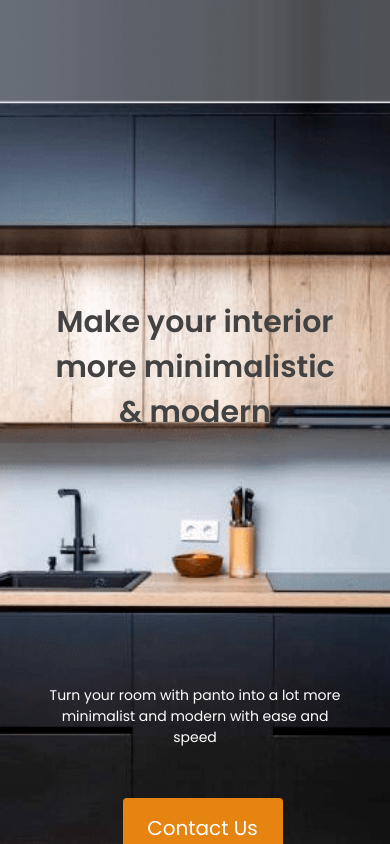
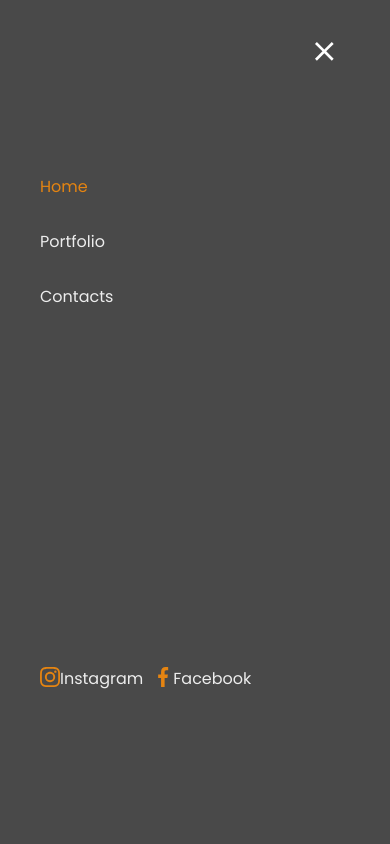
Before and after one commit to IraAkulova/Furniture-for-you, a React (Create React App) app: page / in a window 390 px wide. Both pictures are taken after a click on the button 300 px from the left and 50 px from the top of the page. Shown: the top 844 px of the page. Built offline with nearby package versions, Linux system fonts and the light colour scheme.

Commit message:
added styles to mobile menu

```diff
--- a/src/components/mobileMenu/MobileMenu.jsx
+++ b/src/components/mobileMenu/MobileMenu.jsx
@@ -1,12 +1,16 @@
 import { NavLink } from "react-router-dom";
 import css from "./MobileMenu.module.css"
 
-const MobileMenu = ({ toggleMenu }) => {
+const MobileMenu = ({ openMenuBtn }) => {
 
   return (
     <>
       <div className={css.menuContainer}>
-        <button type="button" onClick={toggleMenu}>
+        <button
+          type="button"
+          onClick={openMenuBtn}
+          className={css.closeMenuBtn}
+        >
           <svg width="40" height="40" aria-label="Перемикач мобільного меню">
             <use
               className={css.iconCross}
@@ -14,10 +18,13 @@ const MobileMenu = ({ toggleMenu }) => {
             ></use>
           </svg>
         </button>
-        <NavLink to="/">Home</NavLink>
-        <NavLink to="/portfolio">Portfolio</NavLink>
-        <NavLink to="/contacts">Contacts</NavLink>
-        {/* <ul class="mobile-social">
+        <div className={css.mobileNav}>
+          <NavLink to="/">Home</NavLink>
+          <NavLink to="/portfolio">Portfolio</NavLink>
+          <NavLink to="/contacts">Contacts</NavLink>
+        </div>
+
+        <ul className={css.mobileSocial}>
           <li class="mobile-social__item">
             <a
               class="mobile-social__link"
@@ -25,6 +32,9 @@ const MobileMenu = ({ toggleMenu }) => {
               rel="noopener noreferrer nofollow"
               target="_blank"
             >
+              <svg className={css.mobileMenuSocialIcon}>
+                <use href="./icons.svg#icon-instagram"></use>
+              </svg>
               Instagram
             </a>
           </li>
@@ -35,10 +45,13 @@ const MobileMenu = ({ toggleMenu }) => {
               rel="noopener noreferrer nofollow"
               target="_blank"
             >
+              <svg className={css.mobileMenuSocialIcon}>
+                <use href="./icons.svg#icon-facebook"></use>
+              </svg>
               Facebook
             </a>
           </li>
-        </ul> */}
+        </ul>
       </div>
     </>
   );
--- a/src/components/mobileMenu/MobileMenu.module.css
+++ b/src/components/mobileMenu/MobileMenu.module.css
@@ -17,31 +17,33 @@
   z-index: 1999;
   display: flex;
   flex-direction: column;
+  gap: 30px;
   width: 100vw;
   height: 100vh;
-  justify-content: space-between;
-  padding: 48px 40px;
+  justify-content: space-around;
+  padding: 10px 40px;
   overflow-y: scroll;
-  background-color: #ffffff;
-  transform: translateX(200%);
-  transition: transform 250ms cubic-bezier(0.4, 0, 0.2, 1);
+  background-color: #494949;
 }
 @media screen and (min-width: 768px) {
-  .menu-container {
+  .menuContainer {
     display: none;
   }
 }
 
-.menu-container.is-open {
-  transform: translateX(0);
+.closeMenuBtn {
+  position: absolute;
+  top: 30px;
+  right: 120px;
+  border: none;
+  background-color: transparent;
+  fill: #ffffff
 }
 
-.menu-toggler {
-  position: absolute;
-  top: 10px;
-  right: 15px;
-  border: none;
-  background-color: transparent;
+.mobileNav{
+  display: flex;
+  flex-direction: column;
+  gap: 30px;
 }
 
 .mobile-menu__item, .mobile-contacts__item {
@@ -81,10 +83,20 @@
   text-decoration: none;
 }
 
-.mobile-social {
+.mobileSocial{
   display: flex;
   flex-wrap: wrap;
   gap: 10px;
+  /* margin-top: 350px; */
+}
+
+.mobileMenuSocialIcon{
+    content: "";
+  fill: #E58411;
+  width: 20px;
+  height: 20px;
+  background-position: center;
+  margin-bottom: -3px;
 }
 .mobile-social__item:not(:last-child) {
   padding-right: 10px;
--- a/src/components/sharedLayout/SharedLayout.jsx
+++ b/src/components/sharedLayout/SharedLayout.jsx
@@ -7,21 +7,21 @@ import MobileMenu from "../mobileMenu/MobileMenu";
 
 const SharedLayout = () => {
   const [showMenu, setShowMenu] = useState(false);
-  const toggleMenu = () => {
+  const openMenuBtn = () => {
     setShowMenu(!showMenu);
   };
   return (
     <>
       <div className={css.sharedHeader}>
-        <div>
+        {/* <div>
           <svg width="40" height="40" aria-label="Логотип" className={css.logo}>
             <use href="../../../public/chair.svg"></use>
           </svg>
-        </div>
+        </div> */}
         {!showMenu && (
           <button
             type="button"
-            onClick={toggleMenu}
+            onClick={openMenuBtn}
             className={css.burgerMenuBtn}
           >
             <svg width="40" height="40" aria-label="Перемикач мобільного меню">
@@ -29,7 +29,7 @@ const SharedLayout = () => {
             </svg>
           </button>
         )}
-        {showMenu && <MobileMenu toggleMenu={toggleMenu} showMenu={showMenu} />}
+        {showMenu && <MobileMenu openMenuBtn={openMenuBtn} showMenu={showMenu} />}
         <nav className={css.navigation}>
           <NavLink to="/" className={css.link}>
             Home
--- a/src/components/sharedLayout/SharedLayout.module.css
+++ b/src/components/sharedLayout/SharedLayout.module.css
@@ -39,11 +39,12 @@
     margin-right: 50px;
 }
 .burgerMenuBtn{
+  position: absolute;
   display: block;
   width: 40px;
   height: 40px;
-  margin-top: 30px;
-  margin-left: 170px;
+  top: 30px;
+  right: 50px;
   border: none;
   background-color: transparent;
   fill: #E58411;
```
